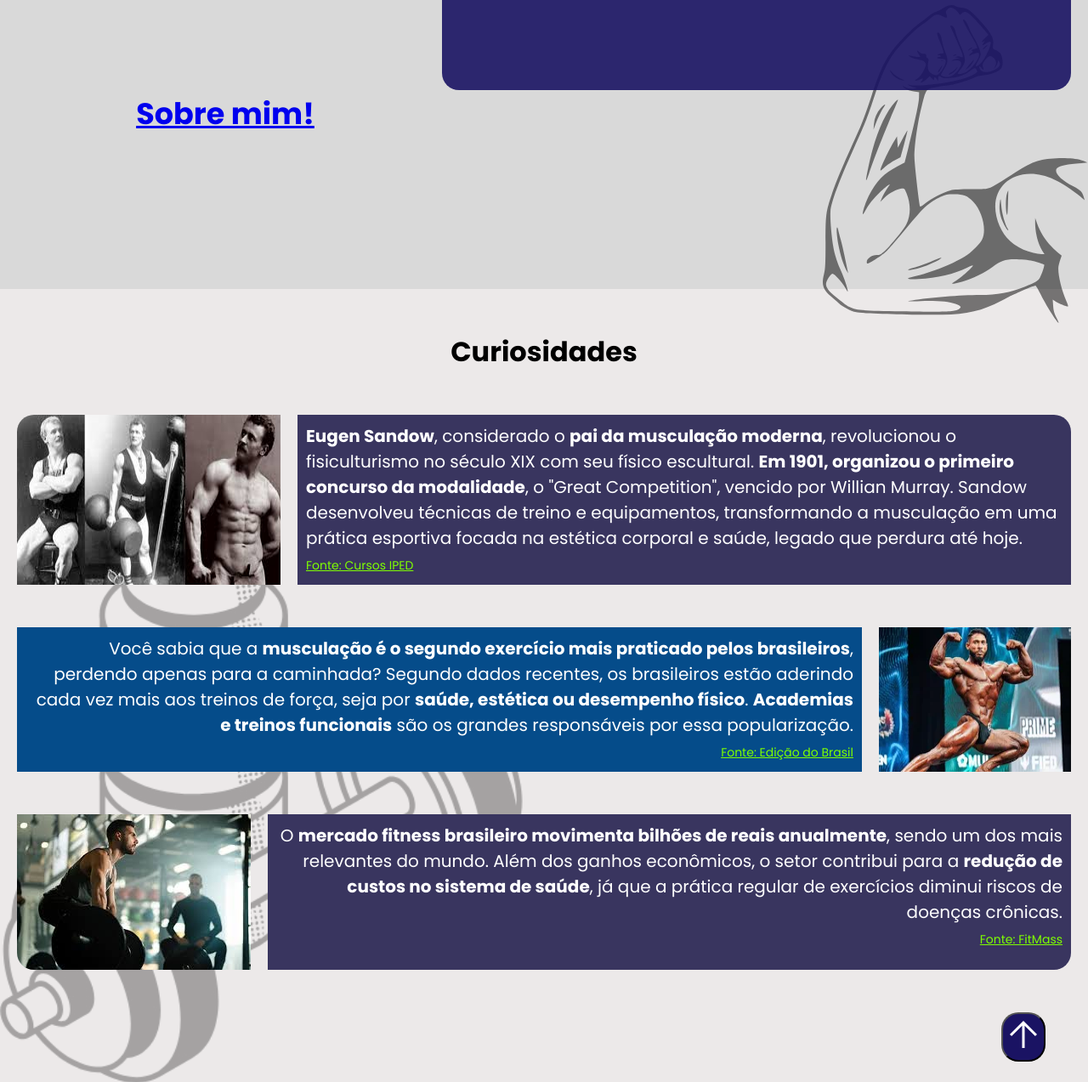
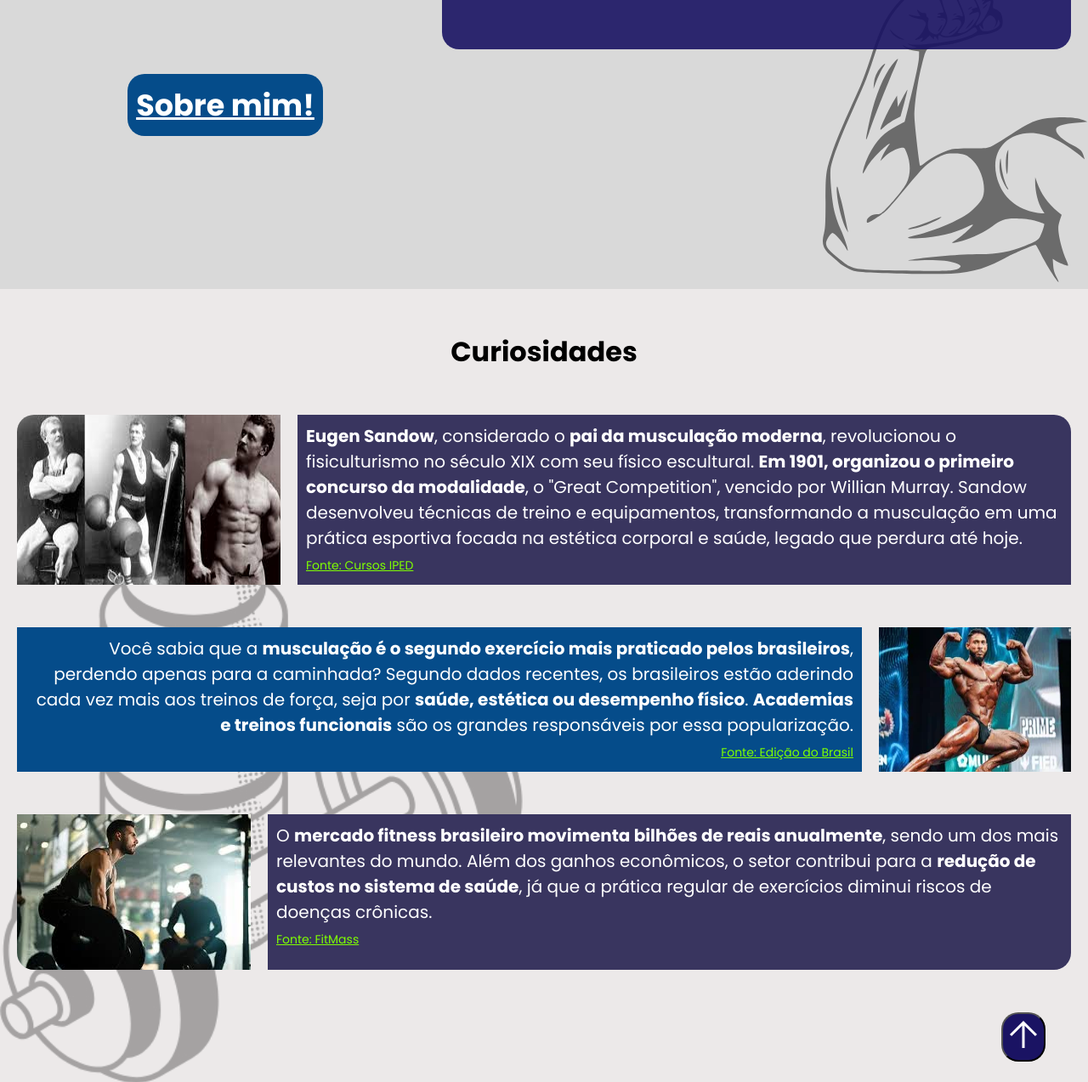
Before and after one commit to SoaresDev03/GymProgress, a website: page public/index.html in a window 1280 px wide. Shown: the part 1490-2763 px from the top of the page at 85% size. Drawn offline with Linux system fonts and the light colour scheme.

Commit message:
alteracao no style do index

```diff
--- a/public/Style/style.css
+++ b/public/Style/style.css
@@ -170,11 +170,17 @@ button:hover {
         font-weight: bold;
         font-size: 35px;
         bottom: 180px;
-
+        background-color: #054c8a;
+        color: #FFF;
+        border-radius: 20px;
+        padding: 10px;
     }
 
     a:hover {
-        transform: scale(1.01);
+      transform: scale(1.01);
+      color: #000;
+      background-color: rgb(0, 207, 45);
+      transition: all 0.3s ease;
     }
 
     #imgSobre{
@@ -193,7 +199,7 @@ button:hover {
     align-content: center;
     padding: 20px;
     width: 700px;
-    height: 448px;
+    height: 400px;
     font-weight: bold;
     background-color: #1A1363;
     color: #fff;
@@ -276,7 +282,7 @@ html {
 
         border-radius: 0px 0px 20px 0px;
         z-index: 2;
-        text-align: end;
+        text-align: start;
         color: #FFFF;
         background-color: #39355f;
         padding: 10px;
```
